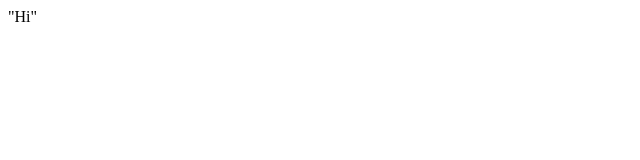
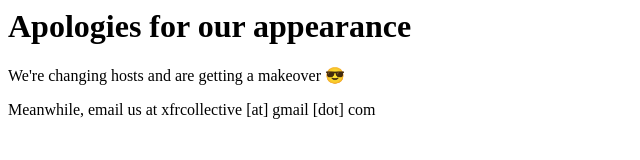
Before and after one commit to XFRCollective/xfrcollective.github.io, a plain HTML site: page index.html in a window 1280 px wide. Shown: the whole page, without its empty margins (0-640 px from the left). Drawn offline with Linux system fonts and the light colour scheme.

Commit message:
Update index.html

```diff
--- a/index.html
+++ b/index.html
@@ -1 +1,7 @@
-"Hi"
+<div>
+  <h1> Apologies for our appearance </h1>
+
+<p>We're changing hosts and are getting a makeover 😎</p>
+<p>Meanwhile, email us at xfrcollective [at] gmail [dot] com</p>
+
+</div>
```
